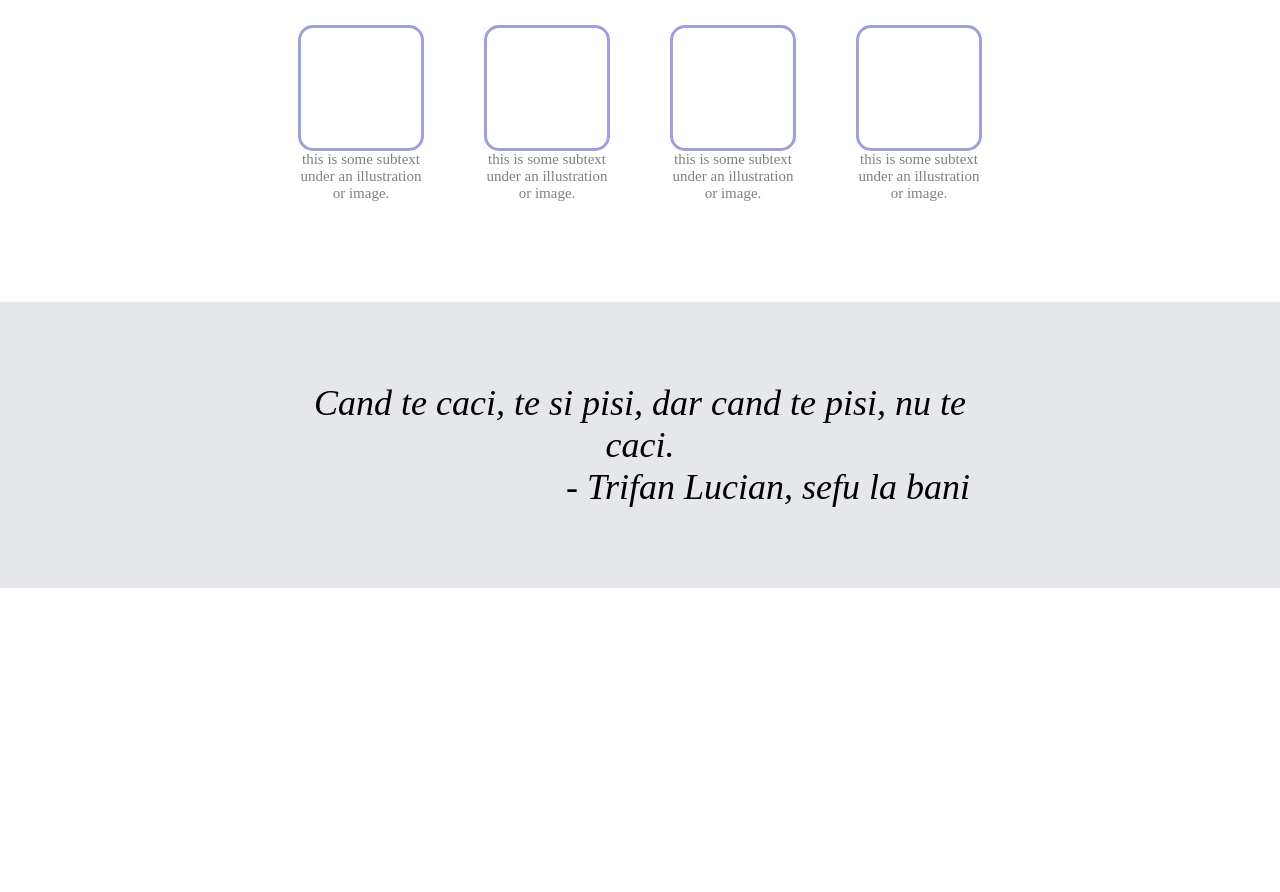
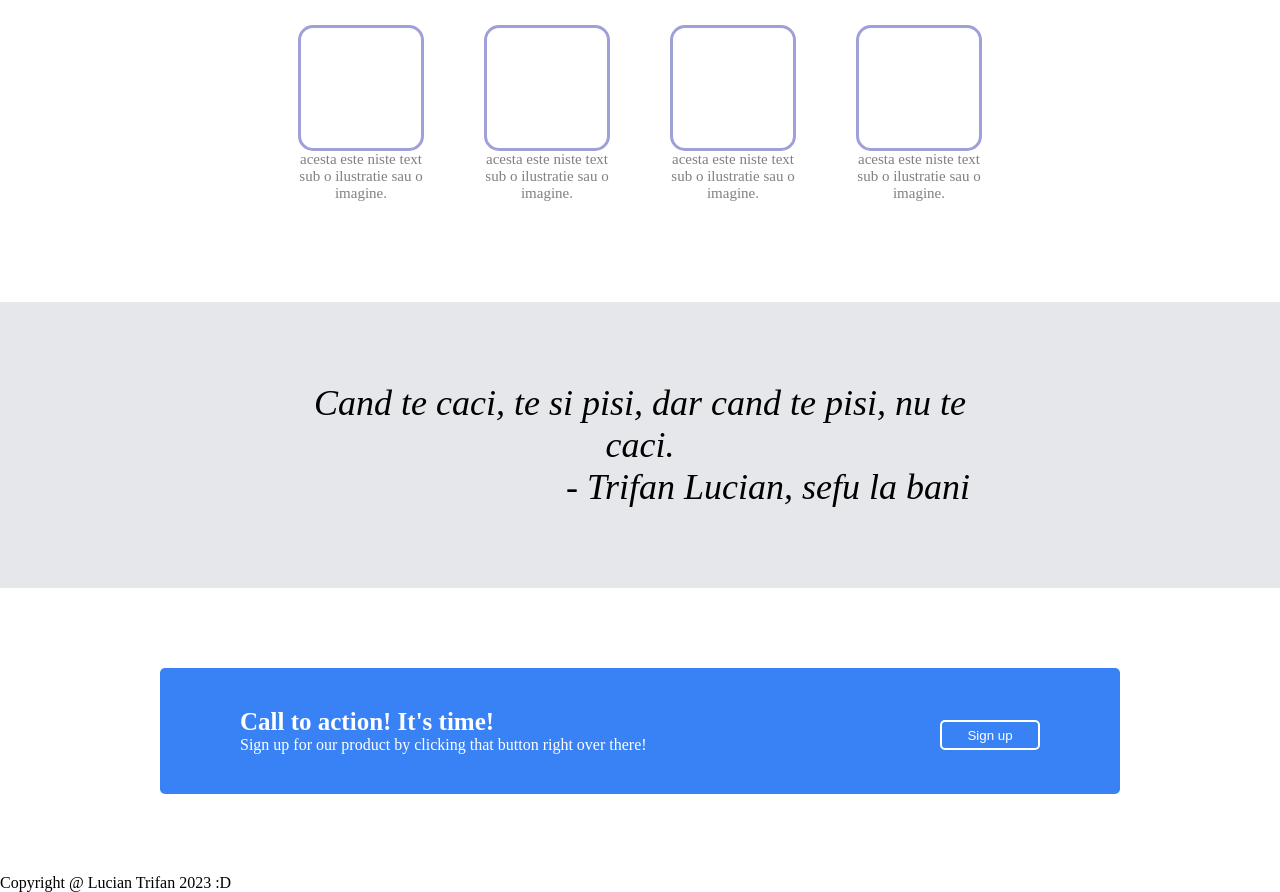
Before and after one commit to lucimanluk/Project-Landing-Page-CSS, a plain HTML site: page index.html in a window 1280 px wide. Shown: the part 534-1426 px from the top of the page. Before the commit the page ends 1122 px from the top, so only its background shows below. Drawn offline with Linux system fonts and the light colour scheme.

Commit message:
Finished the bigger sign-up advert under the quote part.

```diff
--- a/index.html
+++ b/index.html
@@ -21,39 +21,50 @@
         </div>
         <div class="under-header">
             <div class="scris">
-                <span class="span1">This website is awesome</span> This website has some subtext that goes here under
-                the main title.
-                It's a smaller font and the color is lower contrast.<button class="butonul1">
+                <span class="span1">Acest site este genial!</span> Acest site are informatie sub titlul principal.
+              Informatia spune ca cel mai bun joc este HoMM 3 HoTA.<button class="butonul1">
                     Sign up</button>
             </div>
-            <div class="placeholder">This is a placeholder for an image </div>
+            <div class="placeholder">Acesta este un cadru pentru o imagine. </div>
         </div>
     </div>
     <div class="part2">
         <div class="information">
-            Some random information.
+            Niste informatie aleatorie.
         </div>
         <div class="ilustratii">
             <div class="illustration">
                 <div class="cutie"></div>
-                this is some subtext under an illustration or image.
+                acesta este niste text sub o ilustratie sau o imagine.
             </div>
             <div class="illustration">
                 <div class="cutie"></div>
-                this is some subtext under an illustration or image.
+                acesta este niste text sub o ilustratie sau o imagine.
             </div>
             <div class="illustration">
                 <div class="cutie"></div>
-                this is some subtext under an illustration or image.
+                acesta este niste text sub o ilustratie sau o imagine.
             </div>
             <div class="illustration">
                 <div class="cutie"></div>
-                this is some subtext under an illustration or image.
+                acesta este niste text sub o ilustratie sau o imagine.
             </div>
         </div>
     </div>
-    <div class = "quote">
-            <p id = "citat">Cand te caci, te si pisi, dar cand te pisi, nu te caci.</p><span id ="autor">- Trifan Lucian, sefu la bani</span>
+    <div class="quote">
+        <p id="citat">Cand te caci, te si pisi, dar cand te pisi, nu te caci.</p><span id="autor">- Trifan Lucian, sefu
+            la bani</span>
+    </div>
+    <div class="continut-part3">
+        <div class="scris2"><span class="span1">Call to action! It's time!</span><span class="span2">Sign up for our
+                product by
+                clicking that button right over there!</span>
+        </div>
+        <button class="butonul2">Sign up</button>
+    </div>
+
+    <div class ="footer">
+        Copyright @ Lucian Trifan 2023 :D
     </div>
 </body>
 
--- a/style.css
+++ b/style.css
@@ -39,7 +39,7 @@ ul{
     margin-bottom: 80px;
 }
 
-.scris{
+.under-header .scris{
     font-size: 18px;
     color:#E5E7EB;
     display:flex;
@@ -49,7 +49,7 @@ ul{
     max-width:400px;
 }
 
-.span1{
+.under-header .span1{
     font-size: 48px;
     font-weight: bolder;
     color:#F9FAF8;
@@ -126,3 +126,40 @@ ul{
 #autor{
     text-align: right;
 }
+
+.continut-part3{
+    background-color: #3882f6;
+    display:flex;
+    justify-content: space-between;
+    align-items: center;
+    padding:40px 80px;
+    margin:80px 160px;
+    border:0px;
+    border-radius:5px;
+}
+
+.scris2{
+    display:flex;
+    flex-direction: column;
+}
+
+.scris2 .span1{
+    font-weight: bolder;
+    font-size:25px;
+}
+
+.scris2 .span1,
+.scris2 .span2{
+    color:white;
+}
+
+.butonul2{
+    background-color: #3882f6;
+    color:white;
+    padding:4px 8px;
+    border:2px solid white;
+    border-radius:5px;
+    width:100px;
+    height: 30px;
+    margin-top:8px;
+}
```
Also changed, not shown: 1 other file.
